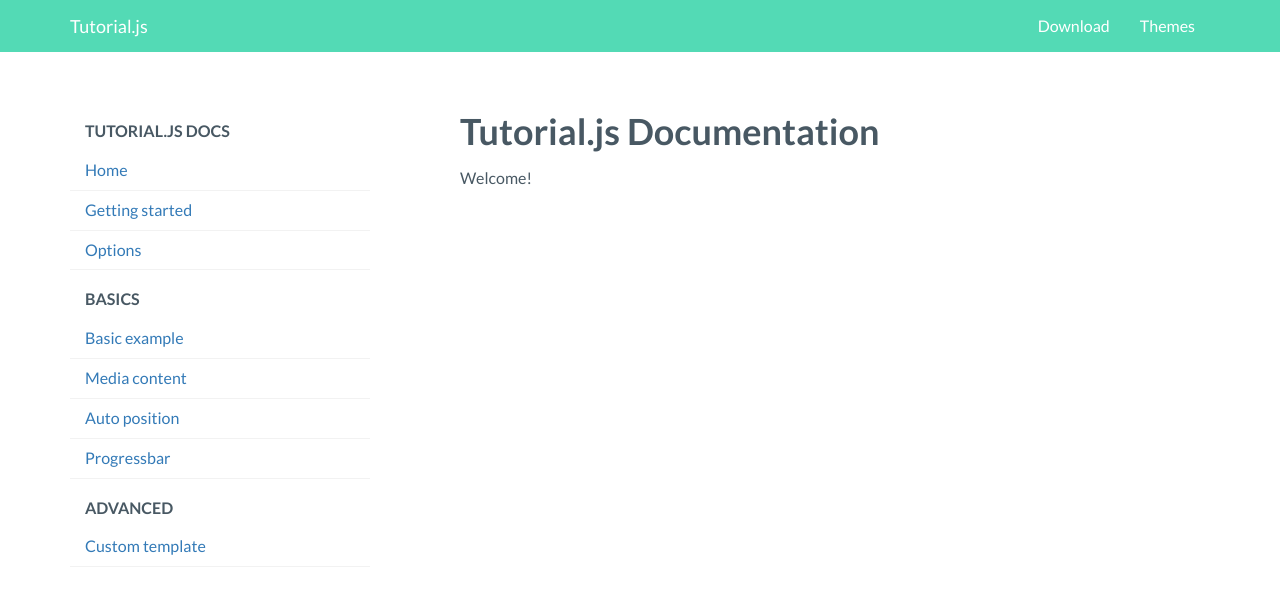
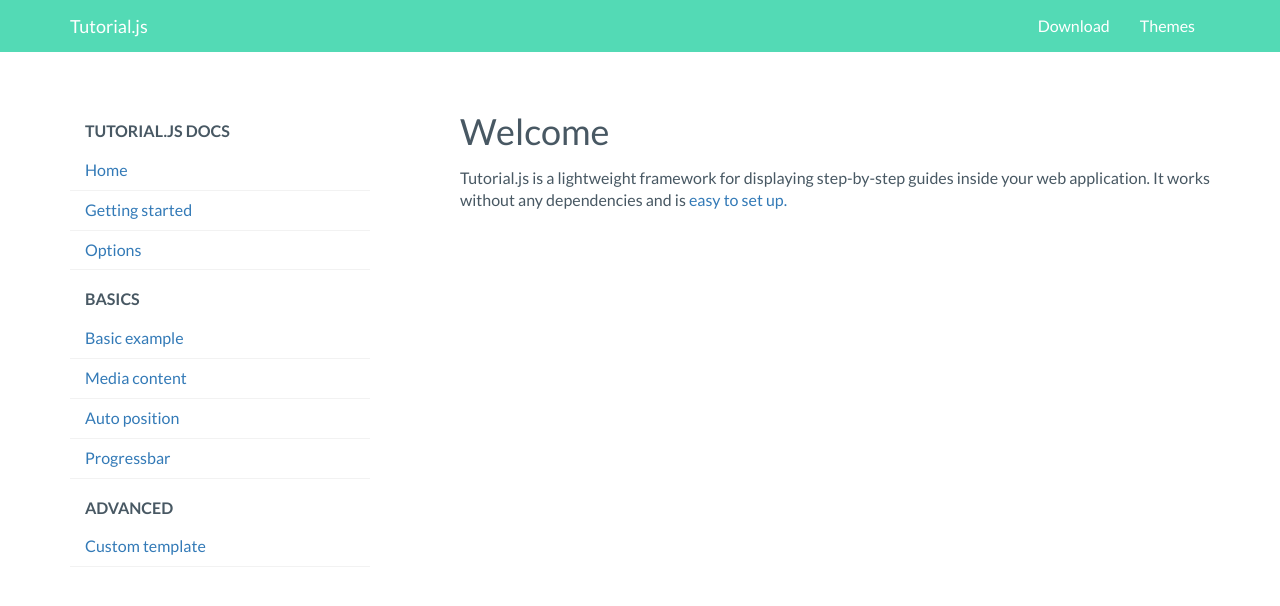
Before and after one commit to tutorialjs/tutorialjs.github.io, a Jekyll site: the page built from index.html, in a window 1280 px wide. Shown: the top 606 px of the page. Built offline with Jekyll 4.4.1, drawn with Linux system fonts in a browser that asks for light colours; nearby versions of some CDN libraries.

Commit message:
added content

```diff
--- a/assets/css/style.css
+++ b/assets/css/style.css
@@ -14,10 +14,6 @@ body {
 
 p, h1, h2, h3, h4 {
     margin: 0px;
-}
-
-h1, h2, h3, h4 {
-    font-weight:700;
 }
 
 h1 {
--- a/getting-started.html
+++ b/getting-started.html
@@ -4,4 +4,8 @@ title: Get started
 ---
 
 <h1>Get started</h1>
-<p>Welcome!</p>
+<p><strong>Installation</strong></p>
+<pre class="prettyprint lang-css">
+<span><</span>link rel="stylesheet" href="tutorial.css" />
+<span><</span>script src="tutorial.js"><span><</span>/script>
+</pre>
--- a/index.html
+++ b/index.html
@@ -3,5 +3,5 @@ layout: default
 title: Welcome
 ---
 
-<h1>Tutorial.js Documentation</h1>
-<p>Welcome!</p>
+<h1>Welcome</h1>
+<p>Tutorial.js is a lightweight framework for displaying step-by-step guides inside your web application. It works without any dependencies and is <a href="/getting-started">easy to set up.</a></p>
```
